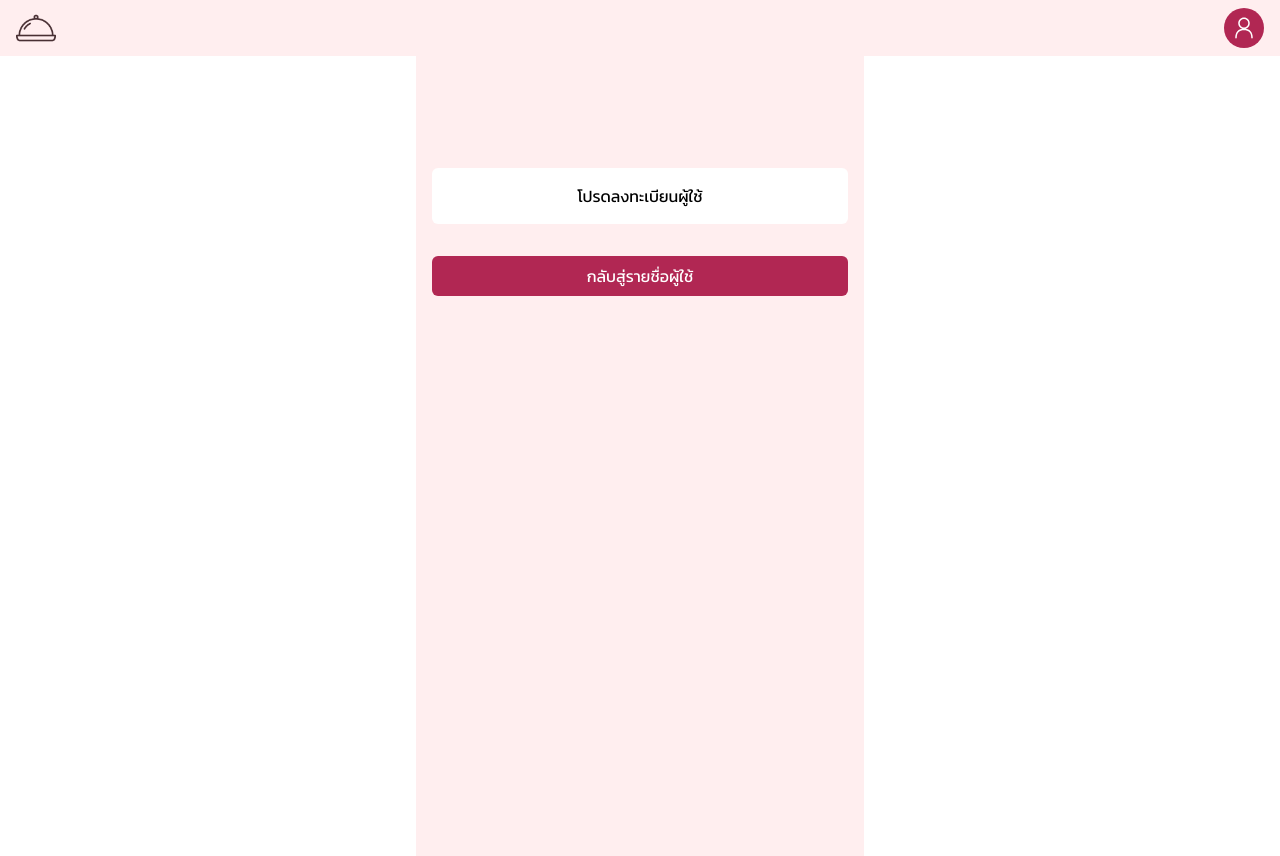
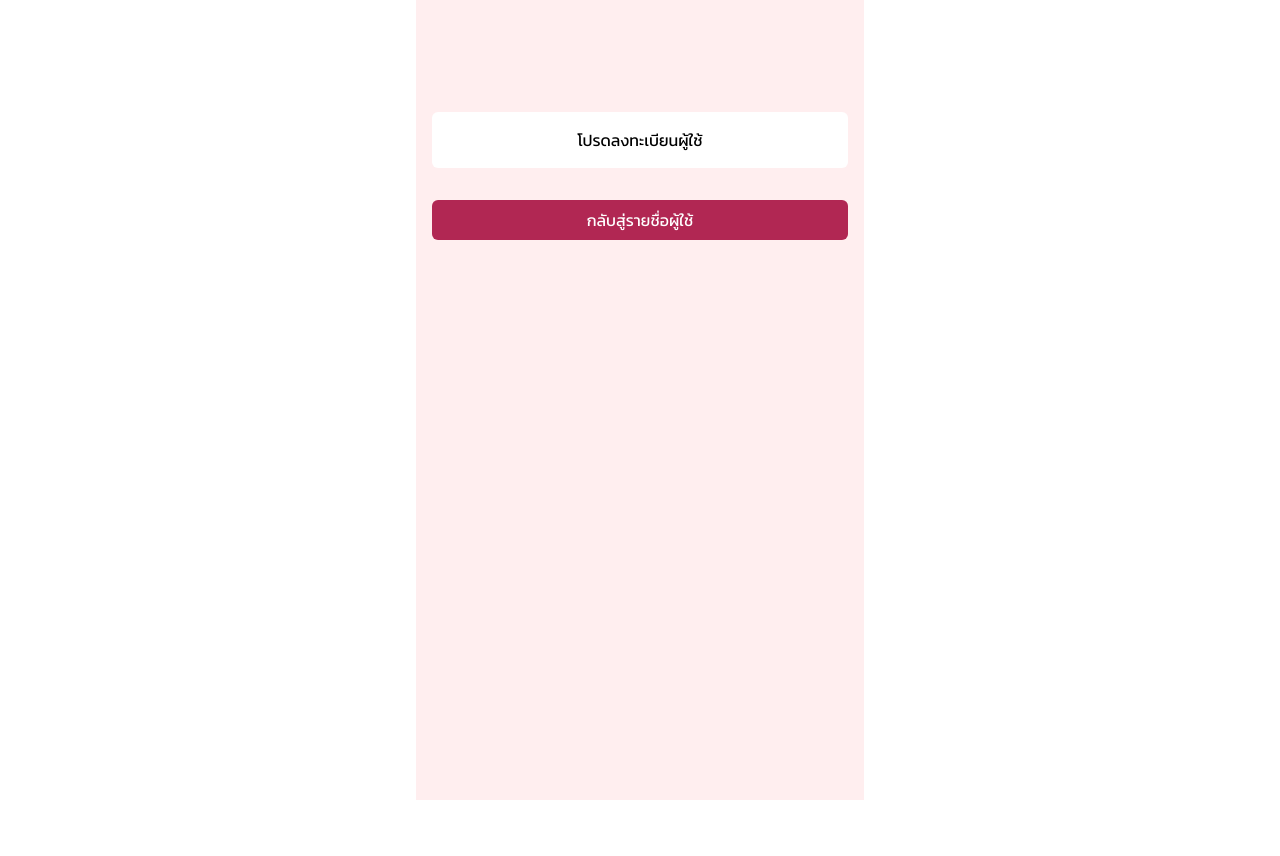
Before and after one commit to NattawatC/khaoniew, a Next.js app: page /review in a window 1280 px wide. After the commit the page ends 800 px from the top, so only its background shows below. Built offline with nearby package versions, Linux system fonts and the light colour scheme.

Commit message:
Update review page

```diff
--- a/src/pages/review.tsx
+++ b/src/pages/review.tsx
@@ -1,6 +1,6 @@
 
 import Gumpun from "@/components/Gumpun"
-import { Navbar } from "@/components/Navbar"
+// import { Navbar } from "@/components/Navbar"
 import ReviewCard from "@/components/ReviewCard"
 import { MainLayout } from "@/components/layout"
 import { Button } from "@/components/ui/button"
@@ -65,7 +65,7 @@ const Review: NextPage = () => {
 
   return (
     <>
-      <Navbar />
+      {/* <Navbar username={}/> */}
       <MainLayout className="flex flex-col gap-4 bg-primary">
         <div className="flex flex-col gap-4">
           <h1 className="flex justify-center text-3xl">
```
